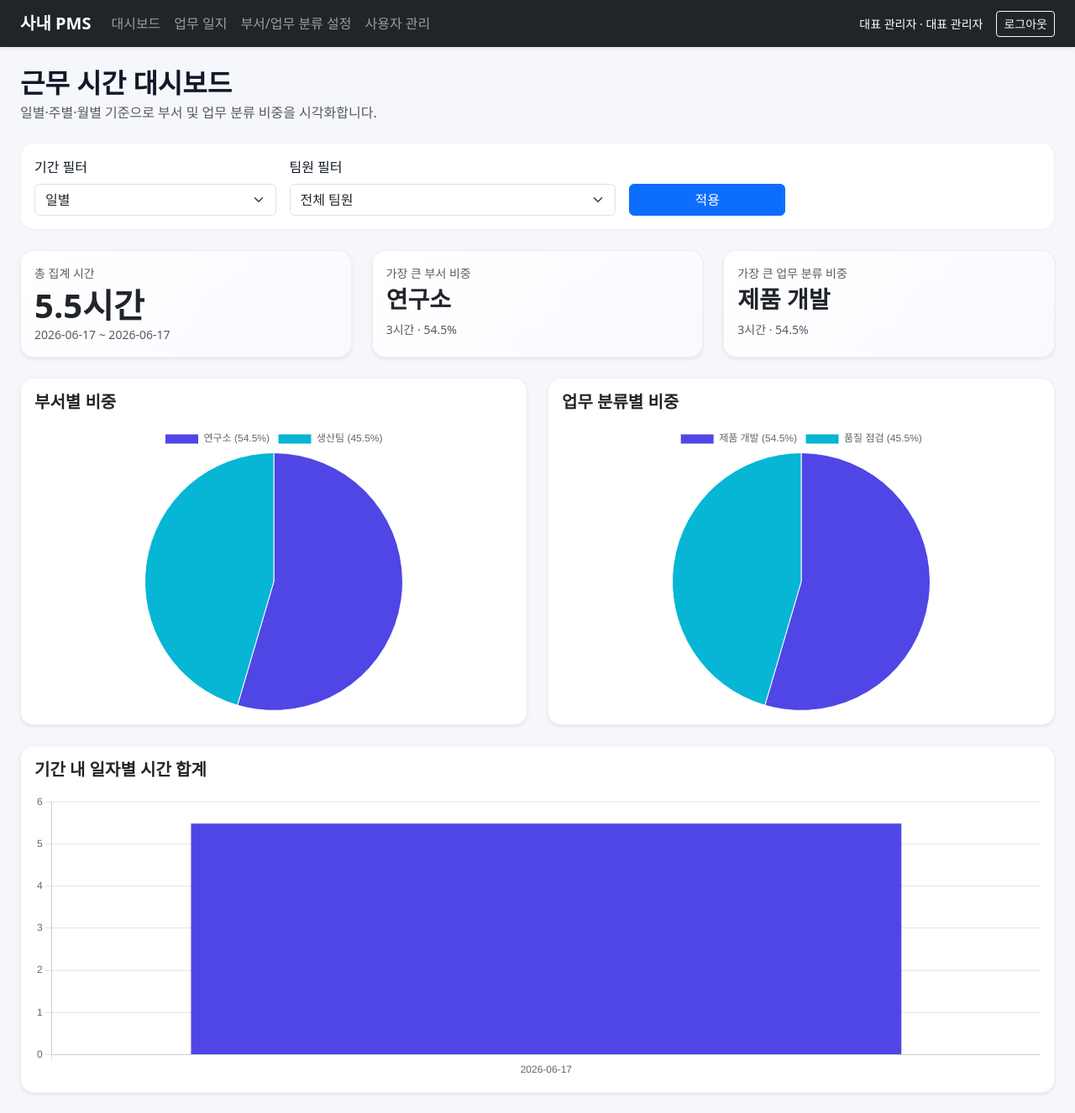
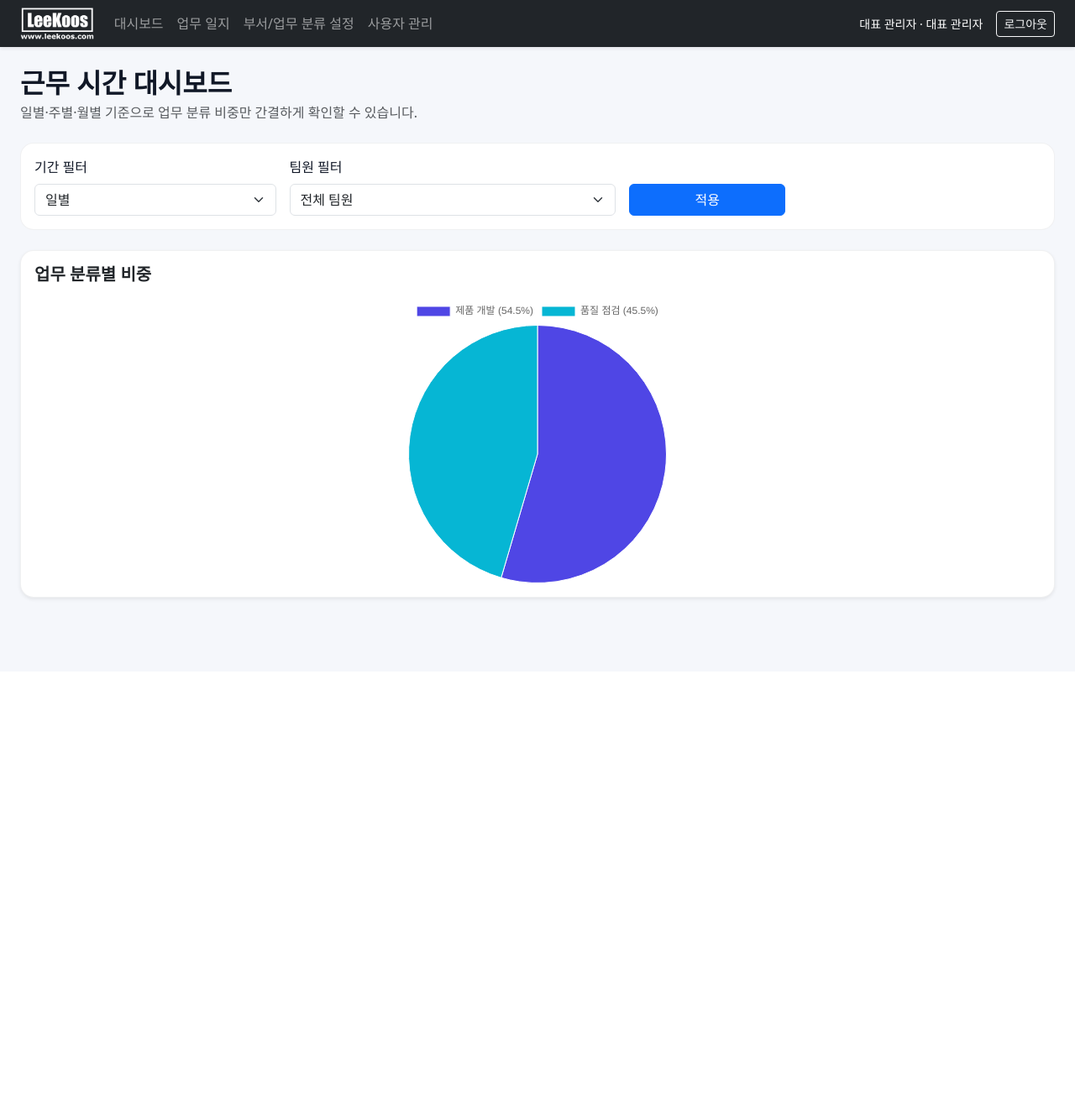
Before and after one commit to Woong-Marketer/PMS, a Flask app: page /dashboard in a window 1280 px wide. Shown: the whole page at 84% size. After the commit the page ends 716 px from the top, so only its background shows below. Run offline with Flask 3, Linux system fonts and the light colour scheme; a user stored in the database is signed in; data comes from the database, SQL or seed files in the repository.

Commit message:
dashboard trim update

```diff
--- a/static/css/style.css
+++ b/static/css/style.css
@@ -7,6 +7,19 @@
 body {
     background: #f5f7fb;
     color: var(--pms-text);
+}
+
+.navbar-brand {
+    display: flex;
+    align-items: center;
+    padding-top: 0;
+    padding-bottom: 0;
+}
+
+.navbar-brand-logo {
+    height: 40px;
+    width: auto;
+    display: block;
 }
 
 .min-vh-75 {
--- a/static/js/dashboard.js
+++ b/static/js/dashboard.js
@@ -1,15 +1,11 @@
-let departmentChart;
 let categoryChart;
-let dailyChart;
 
 const palette = ['#4f46e5', '#06b6d4', '#10b981', '#f59e0b', '#ef4444', '#8b5cf6', '#14b8a6', '#f97316'];
 
 function buildChart(canvasId, type, labels, values, label, options = {}) {
     const canvas = document.getElementById(canvasId);
     const chartMap = {
-        departmentChart,
         categoryChart,
-        dailyChart,
     };
     if (chartMap[canvasId]) {
         chartMap[canvasId].destroy();
@@ -48,22 +44,7 @@ function buildChart(canvasId, type, labels, values, label, options = {}) {
         }
     });
 
-    if (canvasId === 'departmentChart') departmentChart = instance;
     if (canvasId === 'categoryChart') categoryChart = instance;
-    if (canvasId === 'dailyChart') dailyChart = instance;
-}
-
-function setSummary(data) {
-    document.getElementById('totalHours').textContent = `${data.total_hours}시간`;
-    document.getElementById('rangeText').textContent = `${data.range.start} ~ ${data.range.end}`;
-
-    const topDepartment = data.departments[0];
-    const topCategory = data.categories[0];
-
-    document.getElementById('topDepartment').textContent = topDepartment ? topDepartment.label : '-';
-    document.getElementById('topDepartmentMeta').textContent = topDepartment ? `${topDepartment.value}시간 · ${topDepartment.percent}%` : '데이터 없음';
-    document.getElementById('topCategory').textContent = topCategory ? topCategory.label : '-';
-    document.getElementById('topCategoryMeta').textContent = topCategory ? `${topCategory.value}시간 · ${topCategory.percent}%` : '데이터 없음';
 }
 
 async function loadDashboard() {
@@ -73,16 +54,6 @@ async function loadDashboard() {
     const response = await fetch(`/api/dashboard-data?period=${period}&user_id=${userId}`);
     const data = await response.json();
 
-    setSummary(data);
-
-    buildChart(
-        'departmentChart',
-        'pie',
-        data.departments.map(item => `${item.label} (${item.percent}%)`),
-        data.departments.map(item => item.value),
-        '부서별 시간'
-    );
-
     buildChart(
         'categoryChart',
         'pie',
@@ -90,14 +61,6 @@ async function loadDashboard() {
         data.categories.map(item => item.value),
         '업무 분류별 시간'
     );
-
-    buildChart(
-        'dailyChart',
-        'bar',
-        data.daily.map(item => item.label),
-        data.daily.map(item => item.value),
-        '일자별 시간'
-    );
 }
 
 document.getElementById('loadDashboardBtn').addEventListener('click', loadDashboard);
--- a/templates/base.html
+++ b/templates/base.html
@@ -11,7 +11,9 @@
     {% if session.get('user_id') %}
     <nav class="navbar navbar-expand-lg navbar-dark bg-dark shadow-sm">
         <div class="container-fluid px-4">
-            <a class="navbar-brand fw-bold" href="{{ url_for('home') }}">사내 PMS</a>
+            <a class="navbar-brand fw-bold" href="{{ url_for('home') }}">
+                <img src="{{ url_for('static', filename='img/leekoos_logo.png') }}" alt="LeeKoos" class="navbar-brand-logo">
+            </a>
             <button class="navbar-toggler" type="button" data-bs-toggle="collapse" data-bs-target="#navbarNav">
                 <span class="navbar-toggler-icon"></span>
             </button>
--- a/templates/dashboard.html
+++ b/templates/dashboard.html
@@ -4,7 +4,7 @@
 <div class="d-flex justify-content-between align-items-center mb-4 flex-wrap gap-3">
     <div>
         <h2 class="fw-bold mb-1">근무 시간 대시보드</h2>
-        <p class="text-muted mb-0">일별·주별·월별 기준으로 부서 및 업무 분류 비중을 시각화합니다.</p>
+        <p class="text-muted mb-0">일별·주별·월별 기준으로 업무 분류 비중만 간결하게 확인할 수 있습니다.</p>
     </div>
 </div>
 
@@ -33,58 +33,12 @@
     </div>
 </div>
 
-<div class="row g-4 mb-4">
-    <div class="col-md-4">
-        <div class="card stat-card shadow-sm h-100">
-            <div class="card-body">
-                <div class="text-muted small mb-1">총 집계 시간</div>
-                <div class="display-6 fw-bold" id="totalHours">0시간</div>
-                <div class="text-muted small" id="rangeText">-</div>
-            </div>
-        </div>
-    </div>
-    <div class="col-md-4">
-        <div class="card stat-card shadow-sm h-100">
-            <div class="card-body">
-                <div class="text-muted small mb-1">가장 큰 부서 비중</div>
-                <div class="h3 fw-bold" id="topDepartment">-</div>
-                <div class="text-muted small" id="topDepartmentMeta">-</div>
-            </div>
-        </div>
-    </div>
-    <div class="col-md-4">
-        <div class="card stat-card shadow-sm h-100">
-            <div class="card-body">
-                <div class="text-muted small mb-1">가장 큰 업무 분류 비중</div>
-                <div class="h3 fw-bold" id="topCategory">-</div>
-                <div class="text-muted small" id="topCategoryMeta">-</div>
-            </div>
-        </div>
-    </div>
-</div>
-
 <div class="row g-4">
-    <div class="col-xl-6">
-        <div class="card shadow-sm h-100">
-            <div class="card-body">
-                <h5 class="fw-bold mb-3">부서별 비중</h5>
-                <div class="chart-wrap"><canvas id="departmentChart"></canvas></div>
-            </div>
-        </div>
-    </div>
-    <div class="col-xl-6">
+    <div class="col-12">
         <div class="card shadow-sm h-100">
             <div class="card-body">
                 <h5 class="fw-bold mb-3">업무 분류별 비중</h5>
                 <div class="chart-wrap"><canvas id="categoryChart"></canvas></div>
-            </div>
-        </div>
-    </div>
-    <div class="col-12">
-        <div class="card shadow-sm h-100">
-            <div class="card-body">
-                <h5 class="fw-bold mb-3">기간 내 일자별 시간 합계</h5>
-                <div class="chart-wrap"><canvas id="dailyChart"></canvas></div>
             </div>
         </div>
     </div>
```
Also changed, not shown: other parts of static/css/style.css (+67 -0 lines), templates/department_settings.html (+16 -18 lines), templates/users.html (+13 -13 lines), static/img/leekoos_logo.png (added).
